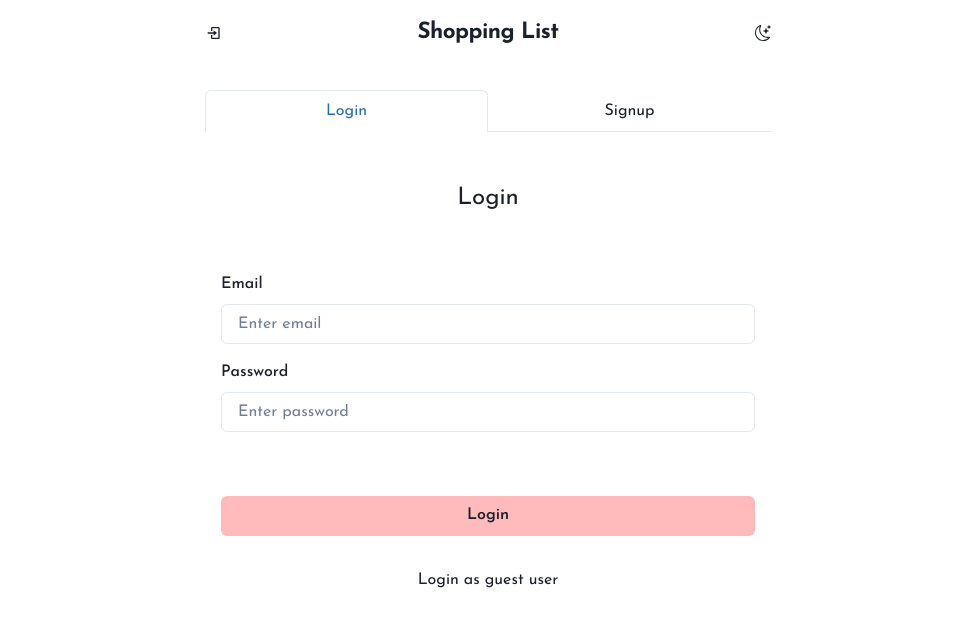
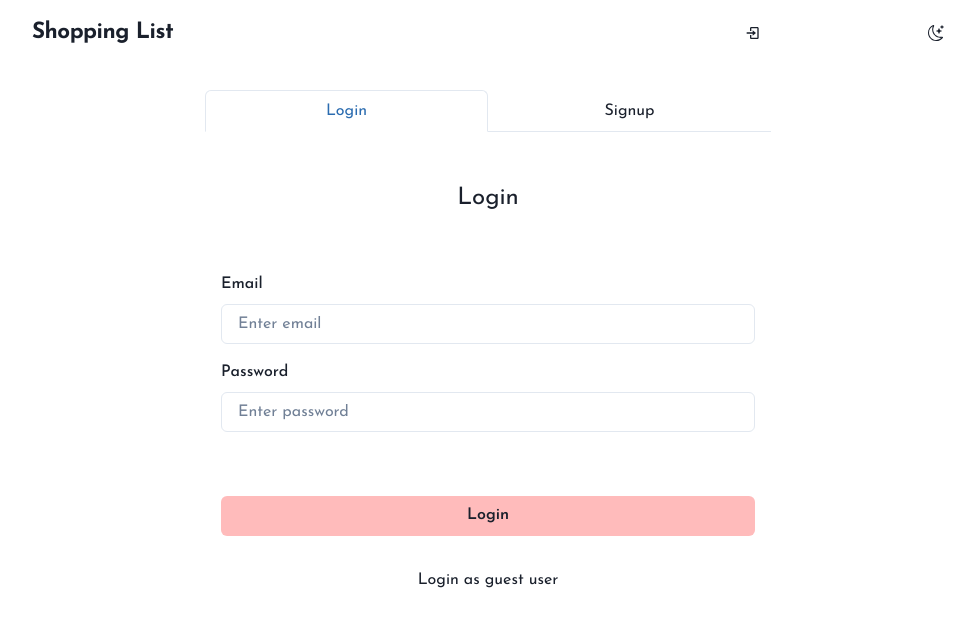
Before and after one commit to keento0809/my-mern-app, a React (Create React App) app in the folder frontend/: page /auth in a window 1280 px wide. Shown: the top 626 px of the page, without its empty margins (152-1127 px from the left). Built offline with nearby package versions, Linux system fonts and the light colour scheme.

Commit message:
Add media query in Nav.js

```diff
--- a/frontend/src/components/modal/FormModal.js
+++ b/frontend/src/components/modal/FormModal.js
@@ -21,7 +21,7 @@ const FormModal = () => {
   const initialRef = React.useRef(null);
   const finalRef = React.useRef(null);
   return (
-    <Box pt={8}>
+    <Box pt={8} width="full">
       <Button
         onClick={onOpen}
         leftIcon={<AiOutlinePlus />}
--- a/frontend/src/components/nav/Nav.js
+++ b/frontend/src/components/nav/Nav.js
@@ -1,18 +1,30 @@
 import React, { useState } from "react";
-import { Container, Flex, Text, useColorMode } from "@chakra-ui/react";
+import {
+  Container,
+  Flex,
+  Text,
+  Box,
+  useColorMode,
+  useMediaQuery,
+} from "@chakra-ui/react";
 import { Link } from "react-router-dom";
 import { BsMoonStars, BsSun } from "react-icons/bs";
 import { BiLogIn } from "react-icons/bi";
+import { AiOutlineUser } from "react-icons/ai";
+import { FiLogOut } from "react-icons/fi";
 import UserMenu from "../Menu/UserMenu";
 import useAuthContext from "../../hooks/useAuthContext";
 
 const Nav = () => {
   const { colorMode, toggleColorMode } = useColorMode();
-  const { isLoggedIn } = useAuthContext();
+  const [isLargerThan1024] = useMediaQuery("(min-width: 1024px)");
+
+  const { isLoggedIn, setCurrentUser, setIsLoggedIn } = useAuthContext();
 
   return (
     <header>
-      <Container>
+      <Container maxWidth={isLargerThan1024 && "1024px"} width="100%">
+        <Box display={isLargerThan1024 && "none"}>
           <Flex justifyContent="space-between" alignItems="center">
             <Flex justifyContent="center" textAlign="center">
               {isLoggedIn && <UserMenu />}
@@ -44,6 +56,65 @@ const Nav = () => {
               )}
             </Flex>
           </Flex>
+        </Box>
+        <Box display={!isLargerThan1024 && "none"} padding="0px 40px">
+          <Flex justifyContent="space-between" alignItems="center">
+            <Text
+              py={4}
+              fontSize="1.4rem"
+              fontWeight="bold"
+              letterSpacing={-0.5}
+              textAlign="center"
+            >
+              <Link to="/home">Shopping List</Link>
+            </Text>
+            <Flex
+              justifyContent="space-between"
+              alignItems="center"
+              minWidth="200px"
+            >
+              {isLoggedIn && (
+                <Flex justifyContent="space-between" textAlign="center">
+                  <Link to="/profile">
+                    <AiOutlineUser />
+                  </Link>
+                </Flex>
+              )}
+              <Box>
+                {isLoggedIn && (
+                  // <Flex justifyContent="space-between" textAlign="center">
+                  //   <Link to="/profile">
+                  //     <AiOutlineUser />
+                  //   </Link>
+                  //   <span>
+                  //     <FiLogOut />
+                  //   </span>
+                  // </Flex>
+                  <span>
+                    <FiLogOut />
+                  </span>
+                )}
+                {!isLoggedIn && (
+                  <Link to="/auth">
+                    <BiLogIn />
+                  </Link>
+                )}
+              </Box>
+              <Flex justifyContent="center" textAlign="center">
+                {colorMode === "light" ? (
+                  <BsMoonStars onClick={toggleColorMode} cursor="pointer" />
+                ) : (
+                  <BsSun
+                    onClick={toggleColorMode}
+                    cursor="pointer"
+                    width="24px"
+                    height="24px"
+                  />
+                )}
+              </Flex>
+            </Flex>
+          </Flex>
+        </Box>
       </Container>
     </header>
   );
```
Lines whose indentation alone changed are shown as unchanged.
